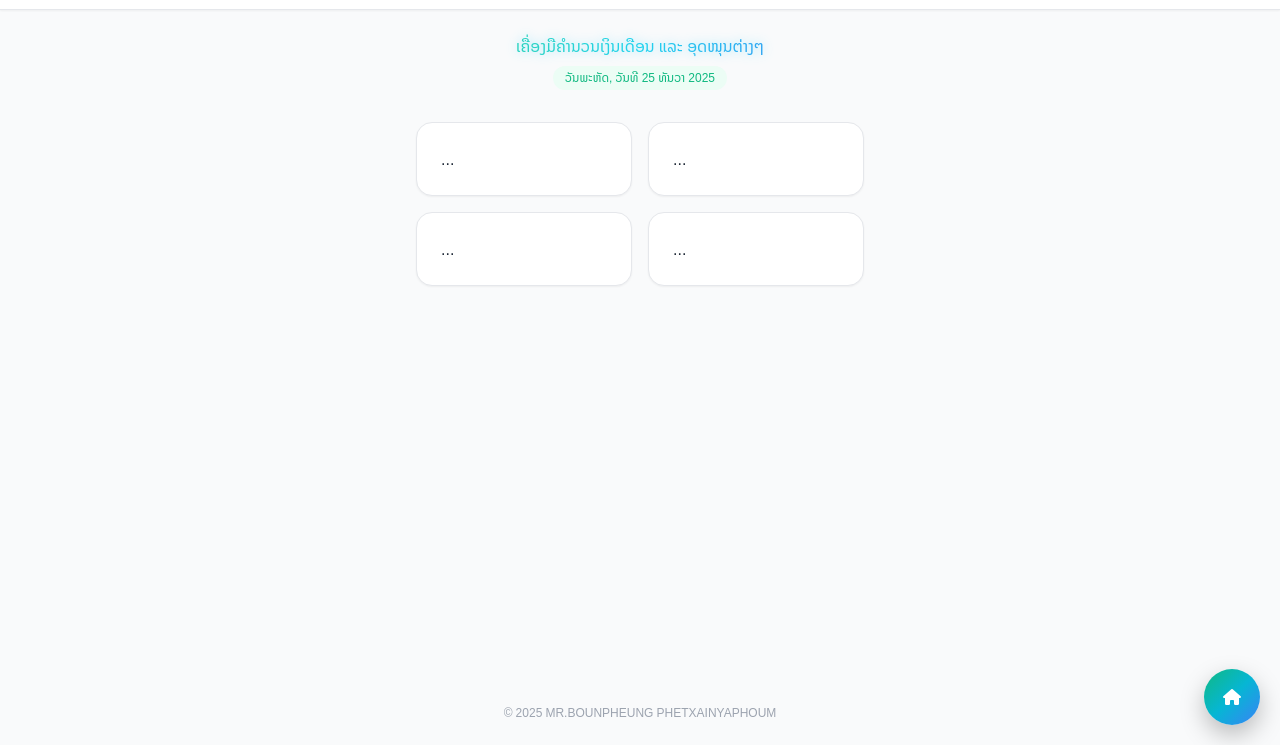
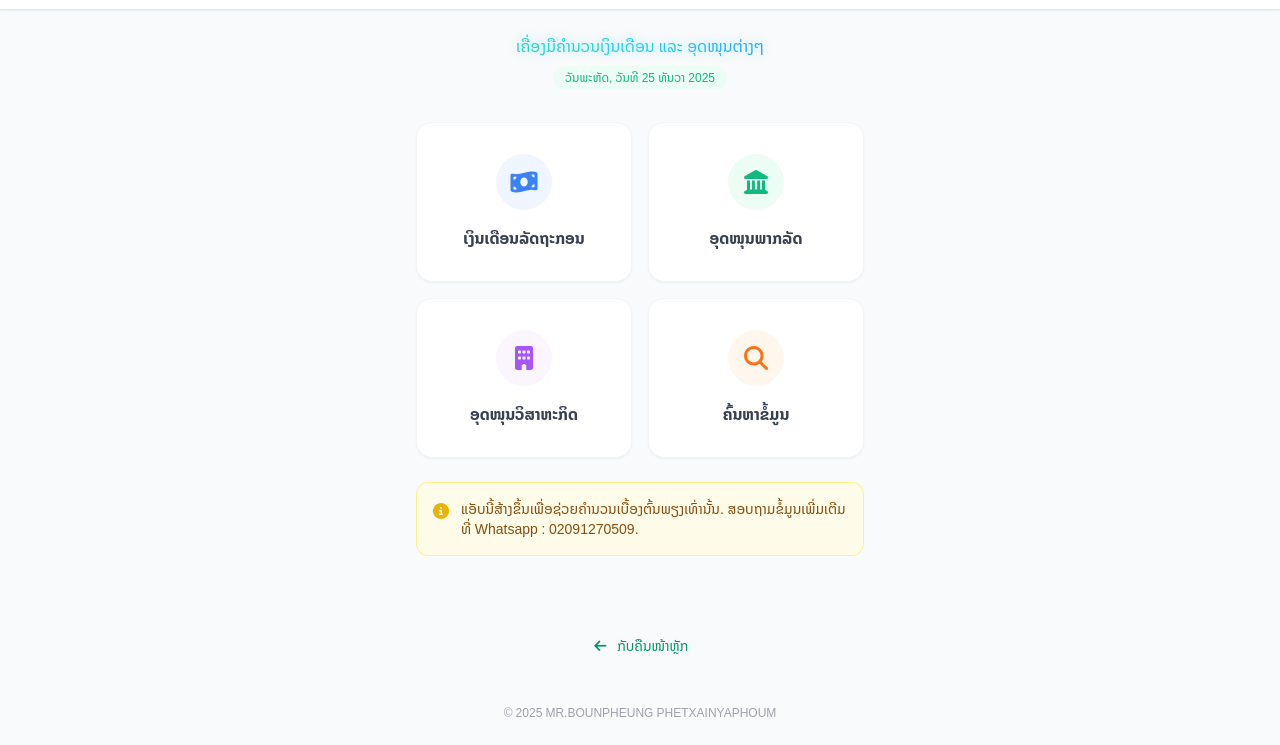
Before and after one commit to bounpherng/itbanban, a plain HTML site: page Calculator/index.html in a window 1280 px wide. Shown: the part 55-800 px from the top of the page. Drawn offline with nearby package versions, Linux system fonts and the light colour scheme; some packages are replaced by stand-ins of ours; a script that the page names is missing.

Commit message:
Add files via upload

```diff
--- a/Calculator/index.html
+++ b/Calculator/index.html
@@ -58,35 +58,14 @@
     .glass-effect { background: rgba(255, 255, 255, 0.95); backdrop-filter: blur(10px); }
     .dark .glass-effect { background: rgba(17, 24, 39, 0.95); }
     .view-section { display: block; animation: slideUp 0.4s ease-out; }
-
-    /* ✅ Added: Back Home Button Style (SAFE) */
-    .back-home-btn {
-      position: fixed;
-      bottom: 20px;
-      right: 20px;
-      width: 56px;
-      height: 56px;
-      border-radius: 50%;
-      background: linear-gradient(135deg,#10b981,#06b6d4,#3b82f6);
-      color: #fff;
-      border: none;
-      box-shadow: 0 10px 25px rgba(0,0,0,0.25);
-      cursor: pointer;
-      z-index: 9999;
-      transition: all 0.25s ease;
-    }
-    .back-home-btn:hover {
-      transform: scale(1.1);
-    }
   </style>
 </head>
 
 <body class="bg-gray-50 dark:bg-gray-900 text-gray-800 dark:text-gray-200 min-h-screen flex flex-col transition-colors duration-300">
 
-<!-- Header -->
 <header class="sticky top-0 z-50 glass-effect border-b border-gray-200 dark:border-gray-800 shadow-sm">
   <div class="max-w-7xl mx-auto px-4 h-16 flex items-center justify-between">
-    <div class="flex items-center gap-3 cursor-pointer">
+    <div class="flex items-center gap-3 cursor-pointer" onclick="window.location.href='../index.html'">
       <img src="https://i.ibb.co/Fk9XKZSH/icon200.png" alt="Logo" class="w-10 h-10 object-contain">
       <h1 class="font-bold text-xl tracking-tight text-gray-900 dark:text-white">IT-banban</h1>
     </div>
@@ -98,6 +77,8 @@
 </header>
 
 <main class="flex-grow w-full mx-auto px-4 py-6 relative">
+
+
     <div id="dashboard-view" class="view-section space-y-6 max-w-md mx-auto">
       <div class="text-center space-y-2 mb-8">
         <p class="text-base font-medium bg-gradient-to-r from-emerald-400 via-cyan-400 to-blue-500 bg-clip-text text-transparent drop-shadow-[0_0_6px_rgba(0,200,255,0.4)]">
@@ -107,22 +88,50 @@
       </div>
 
       <div class="grid grid-cols-2 gap-4">
-      <a href="Salary.html" class="p-6 bg-white dark:bg-gray-800 rounded-2xl shadow-sm border ...">...</a>
-      <a href="Publicsector.html" class="p-6 bg-white dark:bg-gray-800 rounded-2xl shadow-sm border ...">...</a>
-      <a href="Enterprise.html" class="p-6 bg-white dark:bg-gray-800 rounded-2xl shadow-sm border ...">...</a>
-      <a href="Search.html" class="p-6 bg-white dark:bg-gray-800 rounded-2xl shadow-sm border ...">...</a>
+        <a href="Salary.html" class="p-6 bg-white dark:bg-gray-800 rounded-2xl shadow-sm border border-gray-100 dark:border-gray-700 hover:shadow-md hover:border-emerald-500 dark:hover:border-emerald-500 transition-all group flex flex-col items-center gap-4 text-center h-40 justify-center">
+          <div class="w-14 h-14 bg-blue-50 dark:bg-blue-900/20 rounded-full flex items-center justify-center group-hover:scale-110 transition-transform duration-300">
+            <i class="fas fa-money-bill-wave text-2xl text-blue-500"></i>
+          </div>
+          <span class="font-semibold text-gray-700 dark:text-gray-200">ເງິນເດືອນລັດຖະກອນ</span>
+        </a>
+
+        <a href="Publicsector.html" class="p-6 bg-white dark:bg-gray-800 rounded-2xl shadow-sm border border-gray-100 dark:border-gray-700 hover:shadow-md hover:border-emerald-500 dark:hover:border-emerald-500 transition-all group flex flex-col items-center gap-4 text-center h-40 justify-center">
+          <div class="w-14 h-14 bg-emerald-50 dark:bg-emerald-900/20 rounded-full flex items-center justify-center group-hover:scale-110 transition-transform duration-300">
+            <i class="fas fa-landmark text-2xl text-emerald-500"></i>
+          </div>
+          <span class="font-semibold text-gray-700 dark:text-gray-200">ອຸດໜຸນພາກລັດ</span>
+        </a>
+
+        <a href="Enterprise.html" class="p-6 bg-white dark:bg-gray-800 rounded-2xl shadow-sm border border-gray-100 dark:border-gray-700 hover:shadow-md hover:border-emerald-500 dark:hover:border-emerald-500 transition-all group flex flex-col items-center gap-4 text-center h-40 justify-center">
+          <div class="w-14 h-14 bg-purple-50 dark:bg-purple-900/20 rounded-full flex items-center justify-center group-hover:scale-110 transition-transform duration-300">
+            <i class="fas fa-building text-2xl text-purple-500"></i>
+          </div>
+          <span class="font-semibold text-gray-700 dark:text-gray-200">ອຸດໜຸນວິສາຫະກິດ</span>
+        </a>
+
+        <a href="Search.html" class="p-6 bg-white dark:bg-gray-800 rounded-2xl shadow-sm border border-gray-100 dark:border-gray-700 hover:shadow-md hover:border-emerald-500 dark:hover:border-emerald-500 transition-all group flex flex-col items-center gap-4 text-center h-40 justify-center">
+          <div class="w-14 h-14 bg-orange-50 dark:bg-orange-900/20 rounded-full flex items-center justify-center group-hover:scale-110 transition-transform duration-300">
+            <i class="fas fa-search text-2xl text-orange-500"></i>
+          </div>
+          <span class="font-semibold text-gray-700 dark:text-gray-200">ຄົ້ນຫາຂໍ້ມູນ</span>
+        </a>
+      </div>
+
+      <div class="mt-8 p-4 bg-yellow-50 dark:bg-yellow-900/20 rounded-xl border border-yellow-200 dark:border-yellow-800/50 flex items-start gap-3">
+        <i class="fas fa-info-circle text-yellow-500 mt-1"></i>
+        <p class="text-sm text-yellow-800 dark:text-yellow-200">ແອັບນີ້ສ້າງຂຶ້ນເພື່ອຊ່ວຍຄຳນວນເບື້ອງຕົ້ນພຽງເທົ່ານັ້ນ. ສອບຖາມຂໍ້ມູນເພີ່ມເຕີມທີ່ Whatsapp : 02091270509.</p>
       </div>
     </div>
 </main>
+   <div class="max-w-md mx-auto mb-6">
+        <a href="../index.html" class="inline-flex items-center text-sm font-medium text-emerald-600 dark:text-emerald-400 hover:text-emerald-500 dark:hover:text-emerald-300 transition-colors">
+            <i class="fas fa-arrow-left fa-fw mr-2"></i> ກັບຄືນໜ້າຫຼັກ
+        </a>
+    </div>
 
   <footer class="mt-auto py-6 text-center text-xs text-gray-400">
     <p>© <span id="footer-year"></span> MR.BOUNPHEUNG PHETXAINYAPHOUM</p>
   </footer>
-
-<!-- ✅ Added: Back Home Button (SAFE) -->
-<button class="back-home-btn" onclick="goHome()">
-  <i class="fas fa-home"></i>
-</button>
 
   <script>
     document.addEventListener('DOMContentLoaded', () => {
@@ -133,32 +142,23 @@
 
     function setupThemeToggle() {
       const btn = document.getElementById('theme-toggle');
-    if (localStorage.getItem('theme') === 'dark'
-      || (!('theme' in localStorage) && window.matchMedia('(prefers-color-scheme: dark)').matches)) {
+      if (localStorage.getItem('theme') === 'dark' || (!('theme' in localStorage) && window.matchMedia('(prefers-color-scheme: dark)').matches)) {
         document.documentElement.classList.add('dark');
       }
       btn.addEventListener('click', () => {
         document.documentElement.classList.toggle('dark');
-      localStorage.setItem('theme',
-        document.documentElement.classList.contains('dark') ? 'dark' : 'light'
-      );
+        localStorage.setItem('theme', document.documentElement.classList.contains('dark') ? 'dark' : 'light');
       });
     }
 
     function displayLaoDateForCalc() {
       const el = document.getElementById('date-lao-calc');
       if (!el) return;
-    const laoDays = ["ວັນອາທິດ","ວັນຈັນ","ວັນອັງຄານ","ວັນພຸດ","ວັນພະຫັດ","ວັນສຸກ","ວັນເສົາ"];
-    const laoMonths = ["ມັງກອນ","ກຸມພາ","ມີນາ","ເມສາ","ພຶດສະພາ","ມິຖຸນາ","ກໍລະກົດ","ສິງຫາ","ກັນຍາ","ຕຸລາ","ພະຈິກ","ທັນວາ"];
+      const laoDays = ["ວັນອາທິດ", "ວັນຈັນ", "ວັນອັງຄານ", "ວັນພຸດ", "ວັນພະຫັດ", "ວັນສຸກ", "ວັນເສົາ"];
+      const laoMonths = ["ມັງກອນ", "ກຸມພາ", "ມີນາ", "ເມສາ", "ພຶດສະພາ", "ມິຖຸນາ", "ກໍລະກົດ", "ສິງຫາ", "ກັນຍາ", "ຕຸລາ", "ພະຈິກ", "ທັນວາ"];
       const now = new Date();
       el.textContent = `${laoDays[now.getDay()]}, ວັນທີ ${now.getDate()} ${laoMonths[now.getMonth()]} ${now.getFullYear()}`;
     }
-
-  /* ✅ Added: Safe home function */
-  function goHome() {
-    window.location.href = "/index.html";
-  }
   </script>
-
 </body>
 </html>
```
Also changed, not shown: Calculator/Search.html (line endings or trailing spaces). Lines whose indentation alone changed are shown as unchanged.
